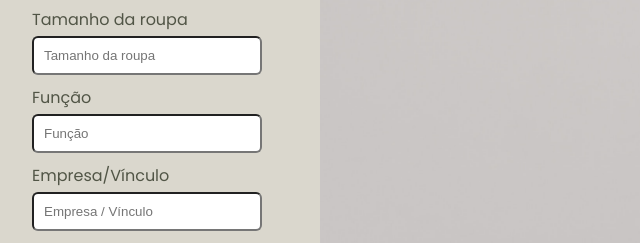
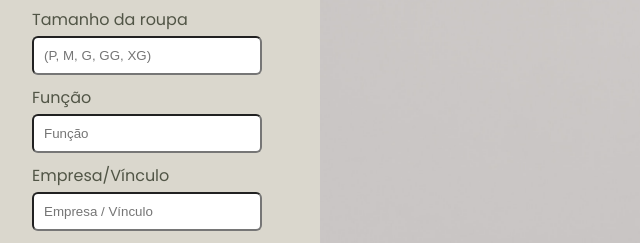
Before and after one commit to brunovperg/clothesControl, a plain HTML site: page index.html in a window 1280 px wide. Shown: the part 459-702 px from the top of the page, 0-640 px from the left. Drawn offline with Linux system fonts and the light colour scheme.

Commit message:
orientacoes no placeholder do tamanho da roupa

```diff
--- a/index.html
+++ b/index.html
@@ -22,7 +22,7 @@
         </label>
 
         <label for="">Tamanho da roupa
-          <input type="text" name="clothingSize" id="clothingSize" placeholder="Tamanho da roupa" required>
+          <input type="text" name="clothingSize" id="clothingSize" placeholder="(P, M, G, GG, XG)" required>
         </label>
 
         <label for="">Função
```
